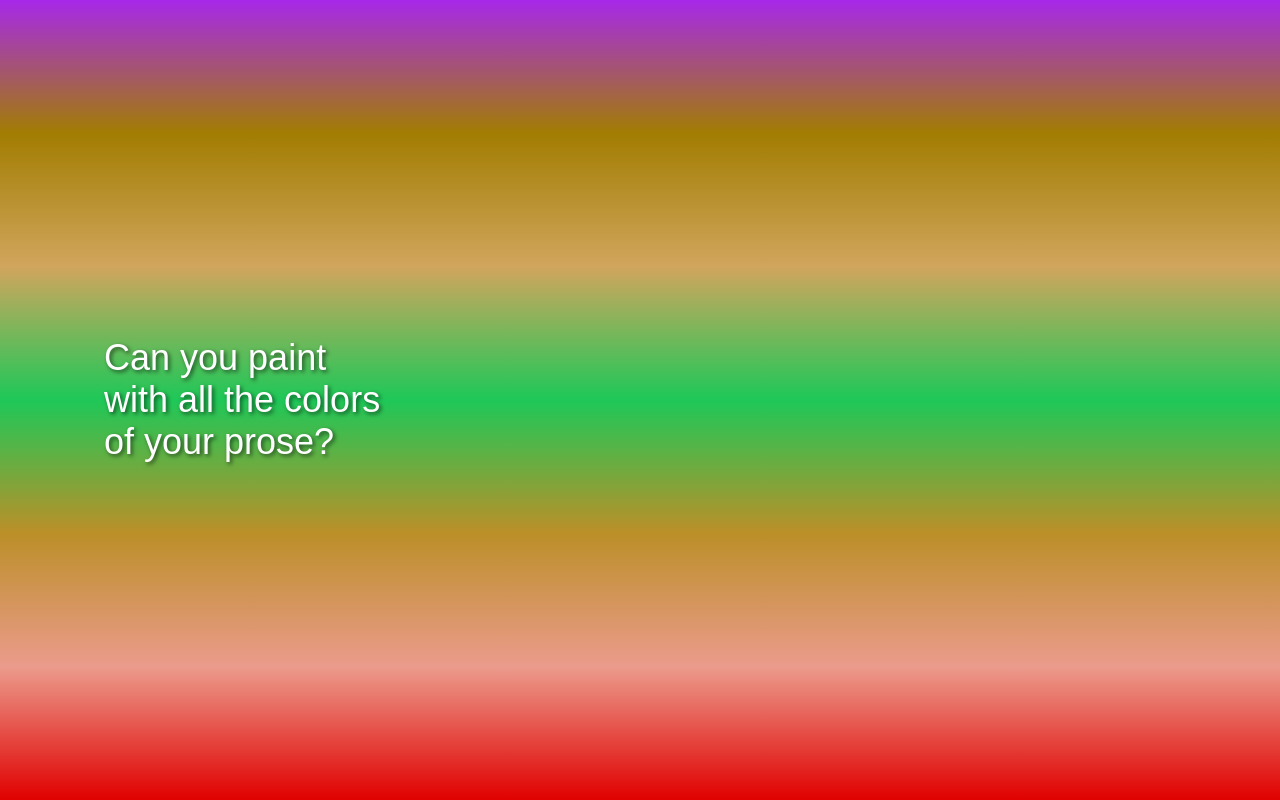
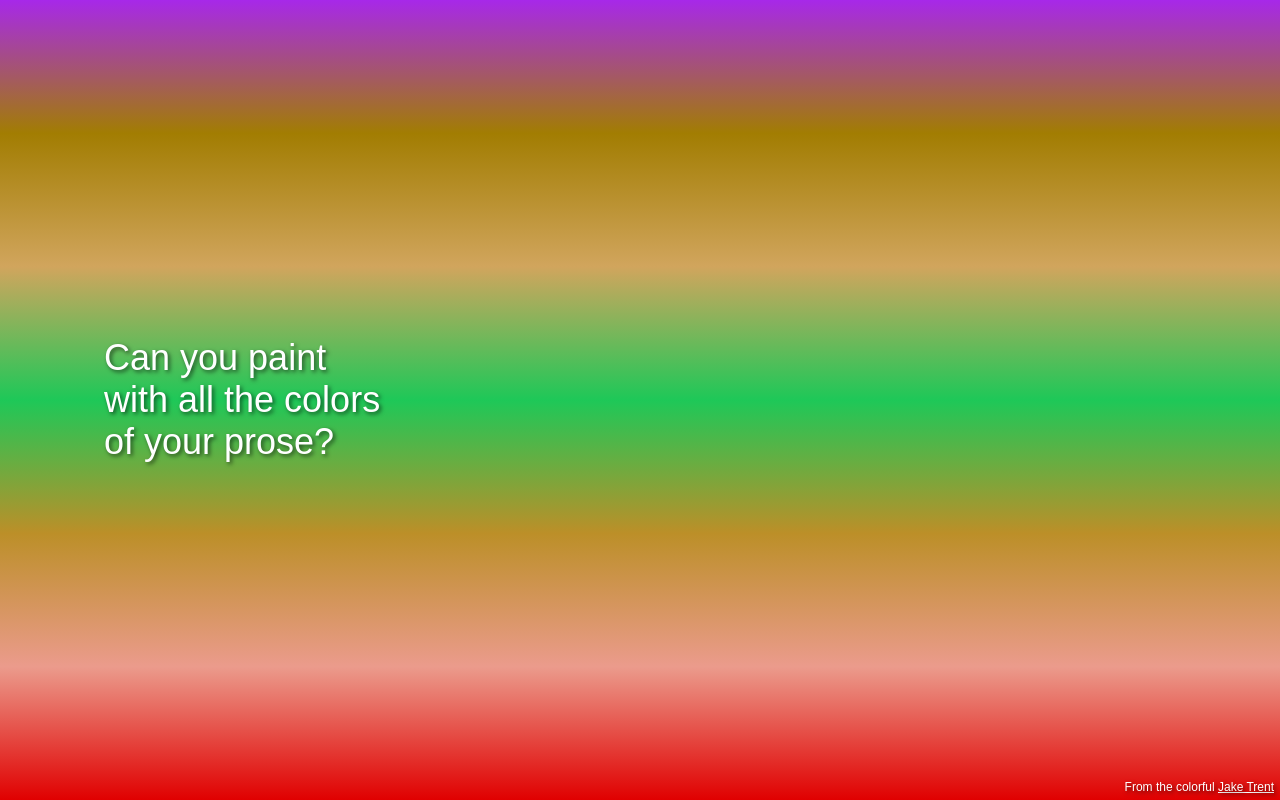
Before and after one commit to jaketrent/colors-of-prose, a website: page index.html in a window 1280 px wide. Drawn offline with Linux system fonts and the light colour scheme.

Commit message:
add credit line

```diff
--- a/index.html
+++ b/index.html
@@ -1,6 +1,7 @@
 <html>
   <head>
     <title>The Colors of Prose</title>
+
     <link rel="shortcut icon" type="image/png" href="/favicon.png" />
     <style>
       * {
@@ -8,8 +9,14 @@
       }
       body {
         background: grey;
+        font-family: sans-serif;
+        color: white;
+        text-shadow: 2px 2px 4px rgba(0, 0, 0, 0.6);
       }
-      p {
+      a {
+        color: inherit;
+      }
+      .prose {
         display: flex;
         height: 100%;
         width: 100%;
@@ -18,22 +25,29 @@
         overflow: hidden;
         margin: 0;
         padding: 36px;
-        font-family: sans-serif;
         font-size: 36px;
         line-height: 42px;
-        color: white;
         white-space: pre;
-        text-shadow: 2px 2px 4px rgba(0, 0, 0, 0.6);
       }
+     .credit {
+       position: fixed;
+       font-size: 12px;
+       bottom: 6px;
+       right: 6px;
+     }
     </style>
   </head>
   <body>
 
-    <p contenteditable id="prose">
+    <p contenteditable id="prose" class="prose">
       Can you paint
       with all the colors
       of your prose?
     </p>
+
+    <div class="credit">
+      From the colorful <a href="https://jaketrent.com">Jake Trent</a>
+    </div>
 
     <script>
 
```
